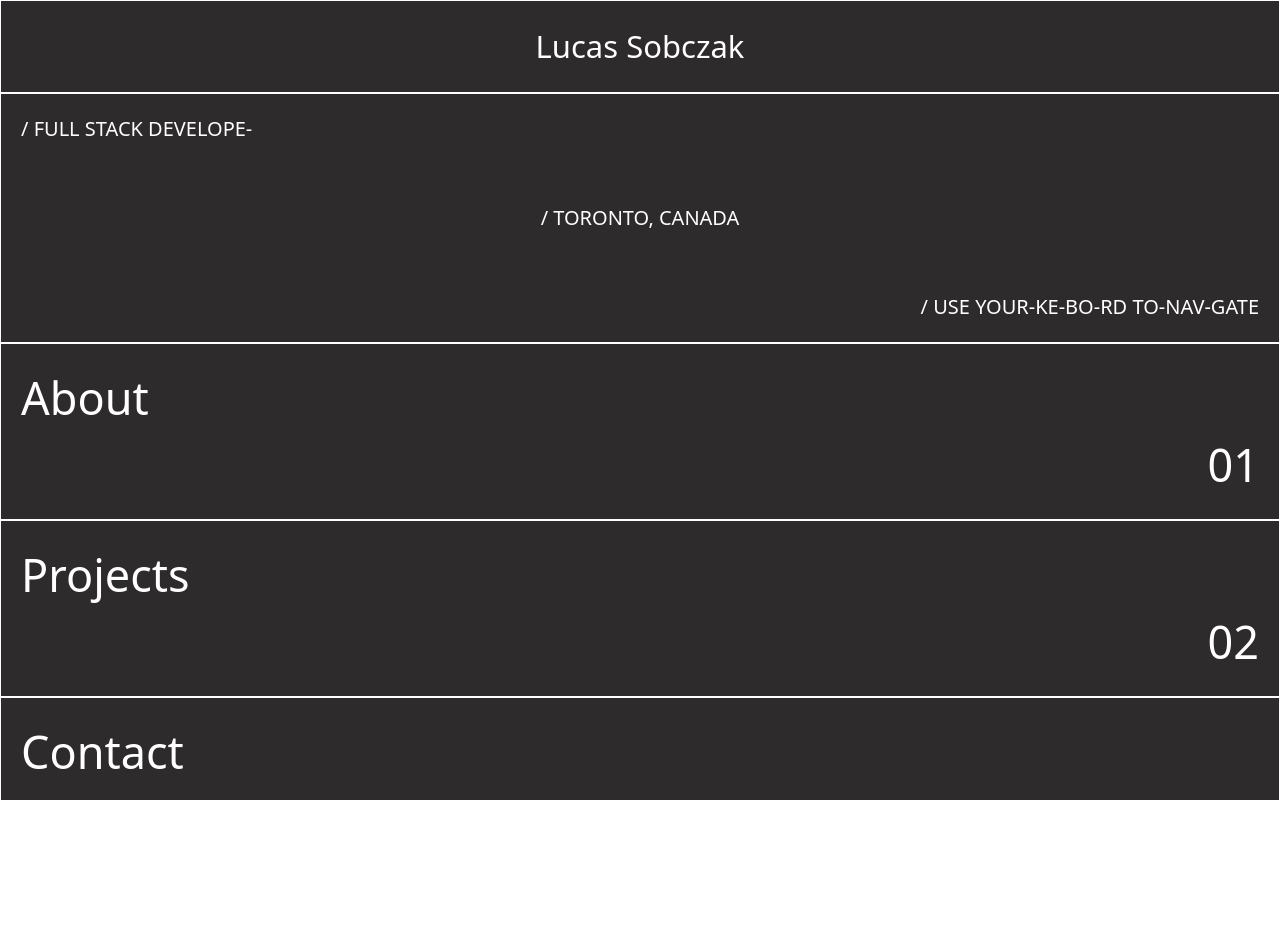
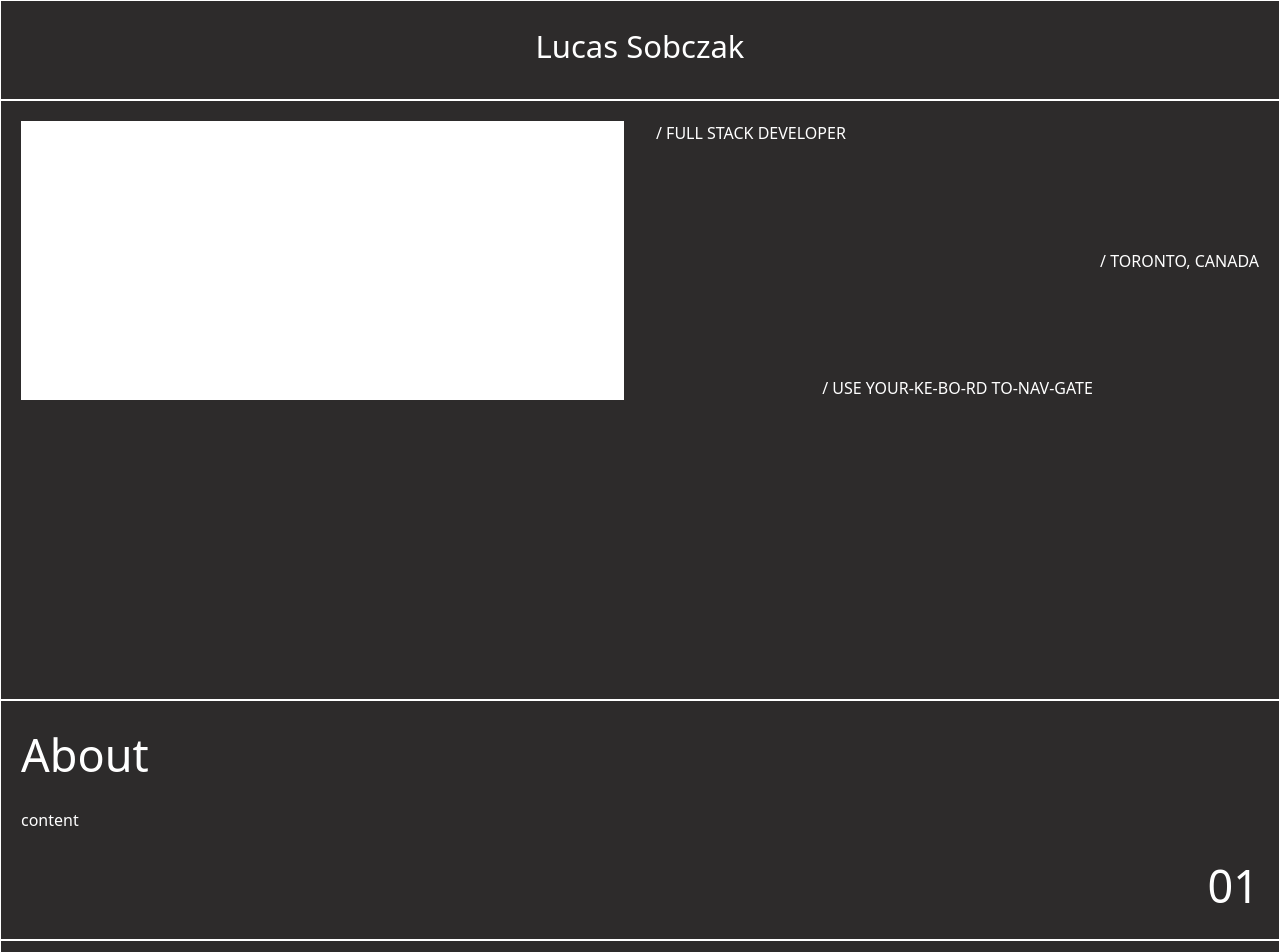
Before and after one commit to SobczakL/portfolio-24, a React (Vite) app: page / in a window 1280 px wide. Shown: the top 952 px of the page. Before the commit the page ends 874 px from the top, so only its background shows below. Built offline with nearby package versions, Linux system fonts and the light colour scheme; the HTML template or start-up script is replaced by a standard one.

Commit message:
get alignment logic, tailwind rewrite, observer for content scroll

```diff
--- a/src/App.jsx
+++ b/src/App.jsx
@@ -1,4 +1,4 @@
-import { useState } from "react";
+import { useState, useEffect, useRef } from "react";
 import "./App.css";
 import AboutContent from "./components/content/AboutContent";
 import Header from "./components/header/Header";
@@ -6,33 +6,64 @@ import SectionContainer from "./components/sectionContainer/SectionContainer";
 import Hero from "./components/hero/Hero";
 
 function App() {
+  const [activeSection, setActiveSection] = useState(null);
+  const sectionRefs = useRef([]);
+
+  useEffect(() => {
+    const observers = [];
+    const currentRefs = sectionRefs.current;
+
+    const observerOptions = {
+      root: null,
+      rootMargin: "0px",
+      threshold: [0, 0.3, 0.6, 0.9, 1.0],
+    };
+
+    const observerCallback = (entries) => {
+      entries.forEach((entry) => {
+        if (entry.isIntersecting) {
+          setActiveSection(entry.target.id);
+        }
+      });
+    };
+
+    const observer = new IntersectionObserver(
+      observerCallback,
+      observerOptions
+    );
+
+    currentRefs.forEach((ref) => {
+      if (ref) observer.observe(ref);
+    });
+    return () => {
+      currentRefs.forEach((ref) => {
+        if (ref) observer.unobserve(ref);
+      });
+    };
+  }, []);
+
   const sections = [
-    { title: "About", content: <AboutContent /> },
+    // { title: "About", content: <AboutContent /> },
+    { title: "About", content: "content" },
     { title: "Projects", content: "content" },
     { title: "Contact", content: "content" },
   ];
 
-  const [activeElement, setActiveElement] = useState("");
-
-  const handleClickedSection = (title) => {
-    setActiveElement(title);
-    console.log("section clicked", ID)
-  };
-
   return (
-    <div className="bg-main-bg h-dvh text-white flex flex-col">
+    <div className="bg-main-bg text-white">
       <Header />
-      <div className="grow flex flex-col">
-        <Hero />
-        {sections.map((section, id) => {
+      <Hero />
+      <div className="h-fit flex flex-col">
+        {sections.map((section, index) => {
           return (
             <SectionContainer
-              key={id}
-              ID={id}
-              isActive={activeElement === section.title}
+              key={index}
+              ID={index}
+              ref={(el) => (sectionRefs.current[index] = el)}
+              isActive={activeSection === section.title}
               title={section.title}
-              child={section.content}
-              onClick={() => handleClickedSection(section.title)}
+              content={section.content}
+              id={section.title}
             />
           );
         })}
--- a/src/components/hero/Hero.jsx
+++ b/src/components/hero/Hero.jsx
@@ -1,15 +1,23 @@
 import { useState, useEffect } from "react";
 
 export default function Hero() {
-  //TODO: handle window screen size changes after render
+  const [windowWidth, setWindowWidth] = useState(window.innerWidth);
+
+  useEffect(() => {
+    const handleResize = () => {
+      setWindowWidth(window.innerWidth);
+    };
+    window.addEventListener("resize", handleResize);
+
+    return () => window.removeEventListener("resize", handleResize);
+  }, []);
+
   const aboutContentText = [
     "/ FULL STACK DEVELOPER",
     "/ TORONTO, CANADA",
-    `${
-      window.innerWidth < 1200
+    windowWidth < 1200
       ? "/ SCROLL FOR PROJECTS"
-        : "/ USE YOUR KEYBOARD TO NAVIGATE"
-    }`,
+      : "/ USE YOUR KEYBOARD TO NAVIGATE",
   ];
 
   //Replace each content character with '-' at render
@@ -49,21 +57,36 @@ export default function Hero() {
     };
   }, []);
 
+  // Determine text alignment
+  const getTextAlignment = (index) => {
+    if(windowWidth < 768){
+      if(index === 1) return "text-center"
+      if(index === 2) return "text-right"
+      return "text-left"
+    }
+    if(windowWidth >= 768){
+      if(index === 1) return "text-right"
+      if(index === 2) return "text-center"
+      return "left"
+    }
+  }
+
   return (
-    <div className="h-[250px] flex flex-col justify-between p-[12px] md:p-[16px] lg:p-[20px] border-white border">
+    <div className="h-[600px] flex flex-col md:flex-row gap-4 md:gap-8 p-[12px] md:p-[16px] lg:p-[20px] border-white border">
+      {/* main image placeholder */}
+      <div className="h-2/4 w-full md:w-2/4 bg-white"></div>
+      <div className="h-2/4 w-full md:w-2/4 flex flex-col justify-between">
         {placeholderText.map((text, index) => {
           return (
             <p
               key={index}
-            className="text-body-sm md:text-body-md lg:text-body-lg"
-            style={{
-              textAlign: index == 1 ? "center" : index == 2 ? "right" : "",
-            }}
+              className={`text-hero-sm md:text-hero-md lg:text-hero-lg ${getTextAlignment(index)}`}
             >
               {text}
             </p>
           );
         })}
       </div>
+    </div>
   );
 }
--- a/src/components/sectionContainer/SectionContainer.jsx
+++ b/src/components/sectionContainer/SectionContainer.jsx
@@ -1,9 +1,17 @@
-export default function SectionContainer({ ID, title, child, isActive, onClick }) {
-  console.log(isActive)
+import React from "react";
+
+export default React.forwardRef(function SectionContainer({
+  ID,
+  title,
+  content,
+  isActive,
+  id,
+  }, ref) {
   return (
     <div
-    onClick={onClick}
-    className="grow p-[12px] md:p-[16px] lg:p-[20px] flex flex-col justify-between border-white border">
+    ref={ref}
+    id={id}
+    className="h-60 p-[12px] md:p-[16px] lg:p-[20px] flex flex-col justify-between border-white border">
       <p className="text-subheader-sm md:text-subheader-md lg:text-subheader-lg">
         {title}
       </p>
@@ -12,10 +20,10 @@ export default function SectionContainer({ ID, title, child, isActive, onClick }
         style={{
           display: isActive ? "block" : "none"
         }}
-      >{child}</div>
+      >{content}</div>
       <span className="text-subheader-sm md:text-subheader-md lg:text-subheader-lg self-end">
         0{ID + 1}
       </span>
     </div>
   );
-}
+})
--- a/tailwind.config.js
+++ b/tailwind.config.js
@@ -4,32 +4,40 @@ export default {
   theme: {
     extend: {
       screens: {
-            sm: '480px',
-            md: '768px',
-            lg: '1200px'
+        sm: "480px",
+        md: "768px",
+        lg: "1200px",
       },
       colors: {
-            'main-bg': "#2D2B2B",
-            'hover-bg': "#2D2B2B",
-            'accent-green': "#5FF6BF",
+        "main-bg": "#2D2B2B",
+        "hover-bg": "#2D2B2B",
+        "accent-green": "#5FF6BF",
       },
       fontFamily: {
-            custom: ['mainFont', 'sans-serif']
+        custom: ["mainFont", "sans-serif"],
       },
       fontSize: {
-            'header': '31px',
+        header: "31px",
         "subheader-sm": "35px",
         "subheader-md": "40px",
         "subheader-lg": "45px",
-            'projectTitle-sm': '24px',
-            'projectTitle-md': '26px',
-            'projectTitle-lg': '30px',
-            'projectDetails-sm': '16px',
-            'projectDetails-md': '18px',
-            'projectDetails-lg': '22px',
-            'body-sm': '14px',
-            'body-md': '18px',
-            'body-lg': '20px',
+        subheader: "20px",
+        "hero-sm": "20px",
+        "hero-md": "18px",
+        "hero-lg": "16px",
+        hero: "16px",
+        "projectTitle-sm": "26px",
+        "projectTitle-md": "30px",
+        "projectTitle-lg": "36px",
+        projectTitle: "24px",
+        "projectDetails-sm": "16px",
+        "projectDetails-md": "18px",
+        "projectDetails-lg": "22px",
+        projectDetails: "14px",
+        "body-sm": "14px",
+        "body-md": "18px",
+        "body-lg": "20px",
+        body: "14px",
       },
     },
   },
```
Lines whose indentation alone changed are shown as unchanged.
